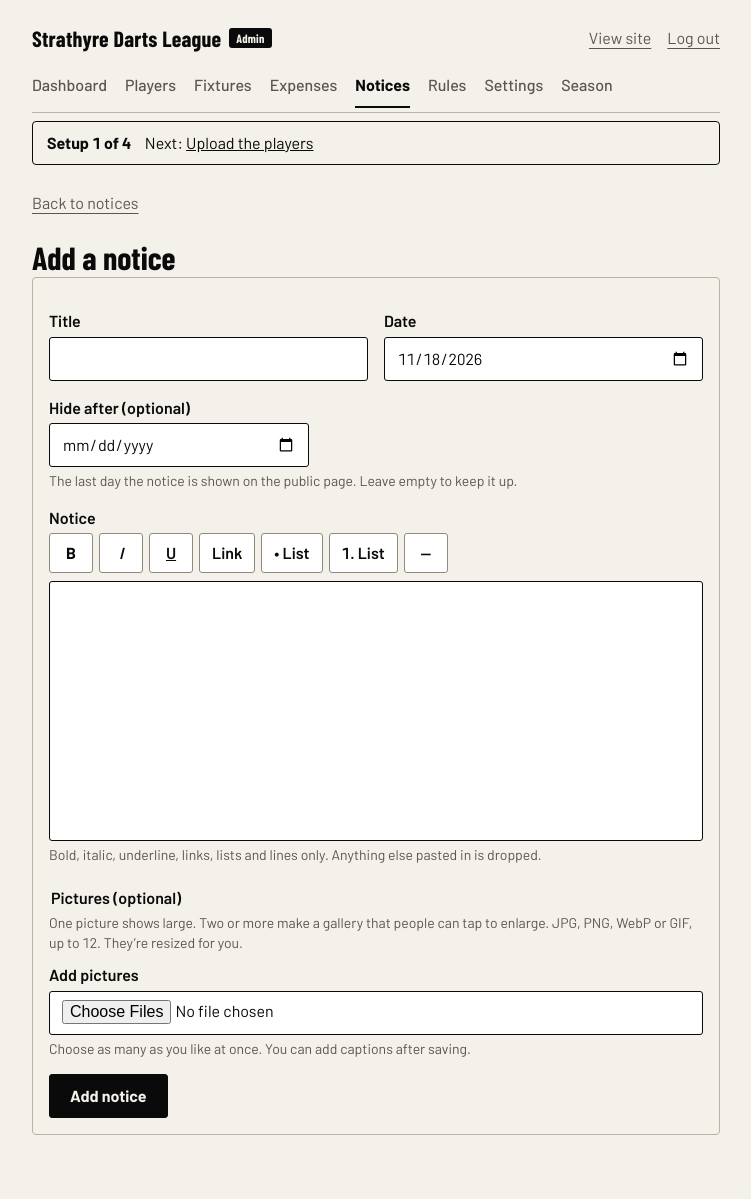
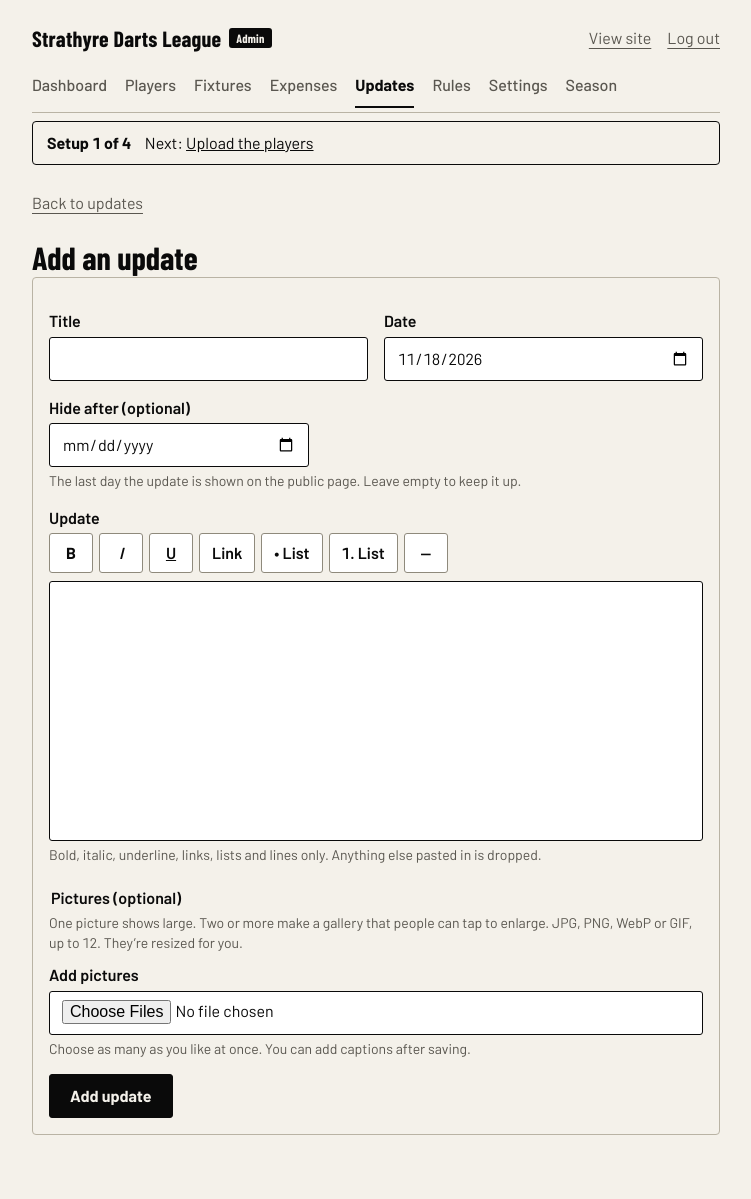
Before and after one commit to mathaywarduk/strathyre-darts, a Laravel app: page /admin/notices/create in a window 1280 px wide. Shown: the whole page, without its empty margins (264-1015 px from the left). Run offline with Laravel 12, Linux system fonts and the light colour scheme; the visitor is signed in with stand-in values (Sample User, id 1); data comes from the database, SQL or seed files in the repository; data that the repository does not hold is empty.

Commit message:
Reinstate the Updates page; rename Notices to Updates in the interface; simpler caption label
Co-Authored-By: Claude Sonnet 5.5 <noreply@anthropic.com>

```diff
--- a/app/Http/Controllers/Admin/NoticeController.php
+++ b/app/Http/Controllers/Admin/NoticeController.php
@@ -36,7 +36,7 @@ class NoticeController extends Controller
             $this->images->attach($notice, $picture);
         }
 
-        return redirect()->route('admin.notices.index')->with('status', 'Notice added.');
+        return redirect()->route('admin.notices.index')->with('status', 'Update added.');
     }
 
     public function edit(Notice $notice): View
@@ -74,7 +74,7 @@ class NoticeController extends Controller
     {
         $notice->delete();
 
-        return redirect()->route('admin.notices.index')->with('status', 'Notice deleted.');
+        return redirect()->route('admin.notices.index')->with('status', 'Update deleted.');
     }
 
     private function validated(Request $request): array
@@ -95,9 +95,9 @@ class NoticeController extends Controller
             'remove' => ['nullable', 'array'],
             'remove.*' => ['integer'],
         ], [
-            'content.required' => 'Add some text to the notice.',
-            'expires_on.after_or_equal' => 'The expiry date can’t be before the notice’s own date.',
-            'images.max' => "A notice can have up to {$max} pictures.",
+            'content.required' => 'Add some text to the update.',
+            'expires_on.after_or_equal' => 'The expiry date can’t be before the update’s own date.',
+            'images.max' => "An update can have up to {$max} pictures.",
             'images.*.uploaded' => "A picture was too big for the server to accept (its limit is {$limit}). Try a smaller one.",
             'images.*.mimetypes' => 'Pictures need to be JPG, PNG, WebP or GIF.',
             'images.*.max' => 'A picture is bigger than '.round($kb / 1024).' MB. Try a smaller one.',
@@ -109,7 +109,7 @@ class NoticeController extends Controller
         $data['expires_on'] = $data['expires_on'] ?? null;
         $data['content'] = RichText::clean($data['content']);
         if ($data['content'] === null) {
-            back()->withInput()->withErrors(['content' => 'Add some text to the notice.'])->throwResponse();
+            back()->withInput()->withErrors(['content' => 'Add some text to the update.'])->throwResponse();
         }
 
         return collect($data)->only(['title', 'date', 'expires_on', 'content'])->all();
@@ -126,7 +126,7 @@ class NoticeController extends Controller
         $max = (int) config('league.images_per_notice');
 
         if ($already + count($files) > $max) {
-            back()->withInput()->withErrors(['images' => "A notice can have up to {$max} pictures. It has {$already} already."])->throwResponse();
+            back()->withInput()->withErrors(['images' => "An update can have up to {$max} pictures. It has {$already} already."])->throwResponse();
         }
 
         try {
--- a/app/Http/Controllers/NoticesController.php
+++ b/app/Http/Controllers/NoticesController.php
@@ -3,7 +3,6 @@
 namespace App\Http\Controllers;
 
 use App\Models\Notice;
-use App\Support\LeagueState;
 use Illuminate\Http\RedirectResponse;
 use Illuminate\View\View;
 
@@ -11,10 +10,6 @@ class NoticesController extends Controller
 {
     public function index(): View|RedirectResponse
     {
-        if (! LeagueState::noticesVisible()) {
-            return redirect()->route('home');
-        }
-
         $notices = Notice::active()->with('images')->latestFirst()->get();
         if ($notices->isEmpty()) {
             return redirect()->route('home');
--- a/app/Support/LeagueState.php
+++ b/app/Support/LeagueState.php
@@ -23,18 +23,12 @@ final class LeagueState
         return [
             'tournamentRunning' => Tournament::query()->where('status', 'running')->exists(),
             'hasRules' => RichText::hasContent($settings?->rules_html),
-            'hasNotices' => self::noticesVisible() && Notice::active()->exists(),
+            'hasNotices' => Notice::active()->exists(),
             'hasSeason' => (bool) $season,
             'leagueLive' => $season
                 && $settings?->isComplete()
                 && $season->fixtures()->exists(),
         ];
-    }
-
-    /** Everyone sees Notices once the switch in config/league.php is on; until then only a logged-in admin does. */
-    public static function noticesVisible(): bool
-    {
-        return (bool) config('league.notices_public') || auth()->check();
     }
 
     /**
--- a/config/league.php
+++ b/config/league.php
@@ -11,10 +11,6 @@ return [
 
     'password_min' => 8,
 
-    // Whether the public Notices page and its nav tab show to everyone. While this is off,
-    // only a logged-in admin sees them (so a new feature can be tried on the live site).
-    'notices_public' => env('NOTICES_PUBLIC', false),
-
     // Pictures on notices. They're stored on this disk: 'public' is the server's own disk
     // (storage/app/public). To use DigitalOcean Spaces later, define an S3 disk in
     // config/filesystems.php and set IMAGE_DISK to its name.
--- a/phpunit.xml
+++ b/phpunit.xml
@@ -21,7 +21,6 @@
         <env name="APP_ENV" value="testing"/>
         <env name="APP_MAINTENANCE_DRIVER" value="file"/>
         <env name="BCRYPT_ROUNDS" value="4"/>
-        <env name="NOTICES_PUBLIC" value="true"/>
         <env name="BROADCAST_CONNECTION" value="null"/>
         <env name="CACHE_STORE" value="array"/>
         <env name="DB_CONNECTION" value="sqlite"/>
--- a/resources/views/admin/notices/form.blade.php
+++ b/resources/views/admin/notices/form.blade.php
@@ -1,7 +1,7 @@
 @php($editing = $notice->exists)
-<x-layouts.admin :title="$editing ? 'Edit notice' : 'Add a notice'">
-    <p><a class="back" href="{{ route('admin.notices.index') }}">Back to notices</a></p>
-    <h1 class="h2">{{ $editing ? 'Edit notice' : 'Add a notice' }}</h1>
+<x-layouts.admin :title="$editing ? 'Edit update' : 'Add an update'">
+    <p><a class="back" href="{{ route('admin.notices.index') }}">Back to updates</a></p>
+    <h1 class="h2">{{ $editing ? 'Edit update' : 'Add an update' }}</h1>
 
     <form method="POST" action="{{ $editing ? route('admin.notices.update', $notice) : route('admin.notices.store') }}" class="card stack" data-save-shortcut enctype="multipart/form-data">
         @csrf
@@ -19,9 +19,9 @@
         <div>
             <label class="label" for="expires_on">Hide after (optional)</label>
             <input class="field" id="expires_on" name="expires_on" type="date" value="{{ old('expires_on', $notice->expires_on?->toDateString()) }}" style="max-width: 260px">
-            <p class="hint">The last day the notice is shown on the public page. Leave empty to keep it up.</p>
+            <p class="hint">The last day the update is shown on the public page. Leave empty to keep it up.</p>
         </div>
-        <x-rich-editor name="content" label="Notice" :value="old('content', $notice->content)" />
+        <x-rich-editor name="content" label="Update" :value="old('content', $notice->content)" />
 
         <fieldset class="plain-fieldset pictures-field">
             <legend class="label">Pictures (optional)</legend>
@@ -31,7 +31,7 @@
                 <div class="photo-row">
                     <img src="{{ $image->thumbUrl() }}" alt="" width="96" height="72" loading="lazy">
                     <div class="photo-fields">
-                        <label class="label" for="caption-{{ $image->id }}">Caption (also read out to people who can’t see it)</label>
+                        <label class="label" for="caption-{{ $image->id }}">Caption</label>
                         <input class="field" id="caption-{{ $image->id }}" name="captions[{{ $image->id }}]" value="{{ old('captions.'.$image->id, $image->caption) }}" maxlength="200">
                         <label class="check"><input type="checkbox" name="remove[]" value="{{ $image->id }}" @checked(in_array($image->id, array_map('intval', (array) old('remove', [])), true))> Remove this picture</label>
                     </div>
@@ -44,13 +44,13 @@
                 <p class="hint">Choose as many as you like at once. You can add captions after saving.</p>
             </div>
         </fieldset>
-        <button class="btn" type="submit">{{ $editing ? 'Save' : 'Add notice' }}</button>
+        <button class="btn" type="submit">{{ $editing ? 'Save' : 'Add update' }}</button>
     </form>
 
     @if ($editing)
-        <form method="POST" action="{{ route('admin.notices.destroy', $notice) }}" class="card" style="margin-top: 16px" onsubmit="return confirm('Delete this notice?')">
+        <form method="POST" action="{{ route('admin.notices.destroy', $notice) }}" class="card" style="margin-top: 16px" onsubmit="return confirm('Delete this update?')">
             @csrf @method('DELETE')
-            <button class="btn danger" type="submit">Delete notice</button>
+            <button class="btn danger" type="submit">Delete update</button>
         </form>
     @endif
 </x-layouts.admin>
--- a/resources/views/components/layouts/admin.blade.php
+++ b/resources/views/components/layouts/admin.blade.php
@@ -37,7 +37,7 @@
                 ['Fixtures', 'admin.fixtures.*', 'admin.fixtures.index', $hasSeason],
                 ['Expenses', 'admin.expenses.*', 'admin.expenses.index', $hasSeason],
                 ['Subs', 'admin.subs*', 'admin.subs', $leagueLive],
-                ['Notices', 'admin.notices.*', 'admin.notices.index', true],
+                ['Updates', 'admin.notices.*', 'admin.notices.index', true],
                 ['Rules', 'admin.rules.*', 'admin.rules.edit', true],
                 ['Settings', 'admin.settings.*', 'admin.settings.edit', true],
                 ['Season', 'admin.season.*', 'admin.season.index', true],
--- a/resources/views/components/layouts/site.blade.php
+++ b/resources/views/components/layouts/site.blade.php
@@ -24,7 +24,7 @@
                 ['League', $tournamentRunning ? route('league') : route('home'), 'league'],
                 $leagueLive ? ['Results and fixtures', route('results.index'), 'results'] : null,
                 $leagueLive ? ['Finance', route('finance.index'), 'finance'] : null,
-                $hasNotices ? ['Notices', route('notices'), 'notices'] : null,
+                $hasNotices ? ['Updates', route('notices'), 'notices'] : null,
                 $hasRules ? ['Rules', route('rules'), 'rules'] : null,
                 auth()->check() ? ['Admin', route('admin.dashboard'), 'admin'] : null,
             ]);
--- a/resources/views/notices.blade.php
+++ b/resources/views/notices.blade.php
@@ -1,7 +1,7 @@
 @use('App\Support\Dates')
-<x-layouts.site title="Notices" section="notices">
+<x-layouts.site title="Updates" section="notices">
     <section class="hero" style="padding-top: 16px">
-        <h1 class="page-title">Notices</h1>
+        <h1 class="page-title">Updates</h1>
     </section>
     <div class="narrow">
         @foreach ($notices as $n)
```
Also changed, not shown: resources/views/admin/notices/index.blade.php (+6 -6 lines), tests/Feature/RulesAndNoticesTest.php (+3 -16 lines), README.md.
